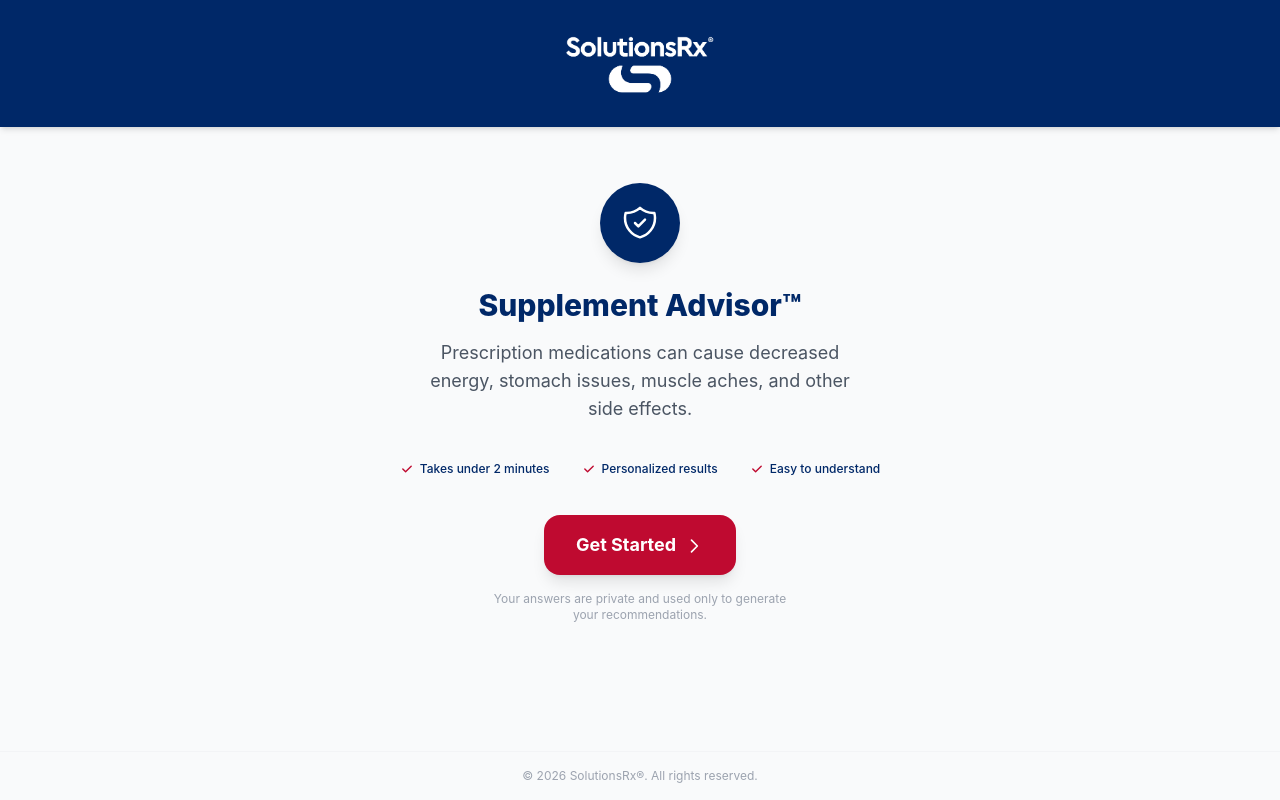
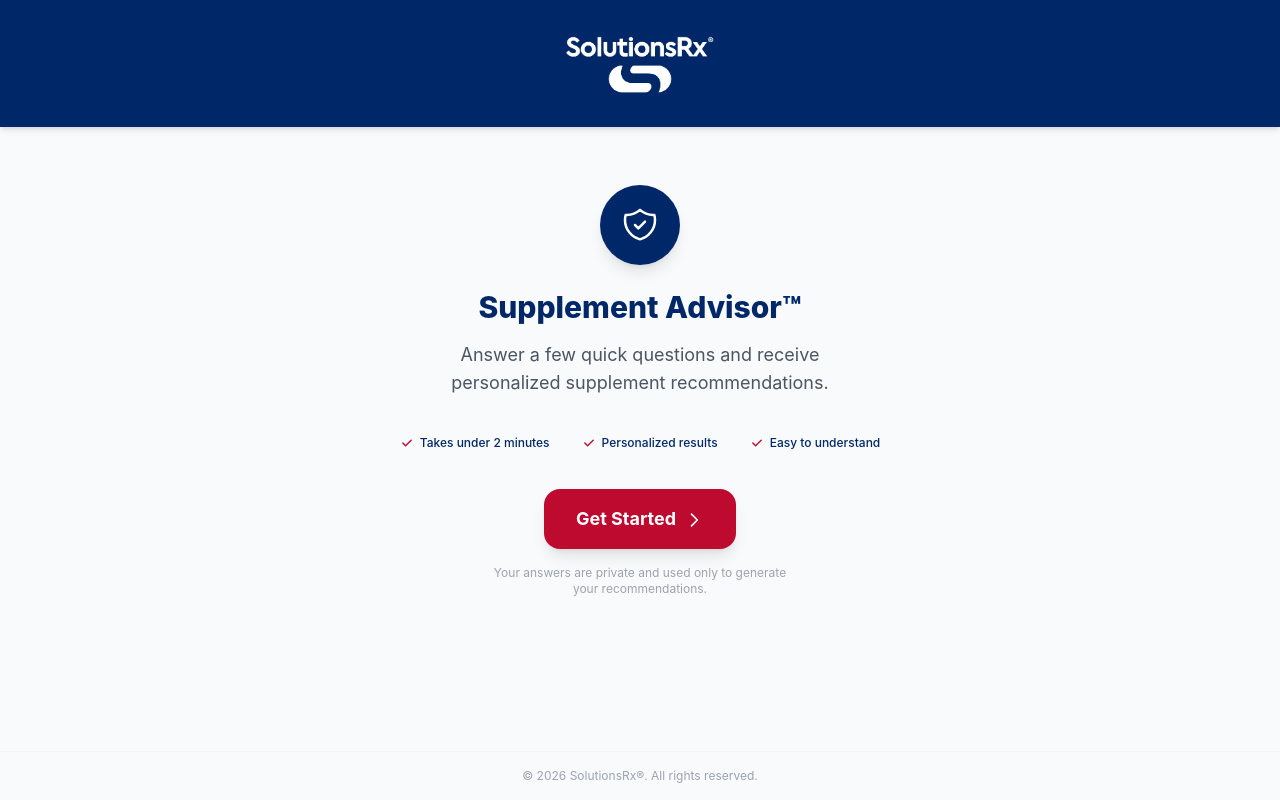
Before and after one commit to caroline-srx/solutionsrx-advisor, a Next.js app: page / in a window 1280 px wide. Built offline with nearby package versions, Linux system fonts and the light colour scheme.

Commit message:
restore intro copy; fix logo display

```diff
--- a/components/Header.tsx
+++ b/components/Header.tsx
@@ -3,11 +3,11 @@ export default function Header() {
     <header className="w-full bg-[#002868] shadow-md">
       <div className="max-w-2xl mx-auto px-4 py-5 flex items-center justify-center">
         {/* eslint-disable-next-line @next/next/no-img-element */}
+        {/* eslint-disable-next-line @next/next/no-img-element */}
         <img
           src="/SolutionsRX-Logo-020926_White.png"
           alt="SolutionsRx®"
-          width={180}
-          className="h-auto"
+          style={{ width: '180px', height: 'auto', display: 'block' }}
         />
       </div>
     </header>
--- a/components/SurveyApp.tsx
+++ b/components/SurveyApp.tsx
@@ -150,7 +150,7 @@ function IntroScreen({ onStart }: { onStart: () => void }) {
 
       {/* Description */}
       <p className="text-gray-600 text-base sm:text-lg max-w-md leading-relaxed mb-8">
-        Prescription medications can cause decreased energy, stomach issues, muscle aches, and other side effects.
+        Answer a few quick questions and receive personalized supplement recommendations.
       </p>
 
       {/* Feature pills */}
```
